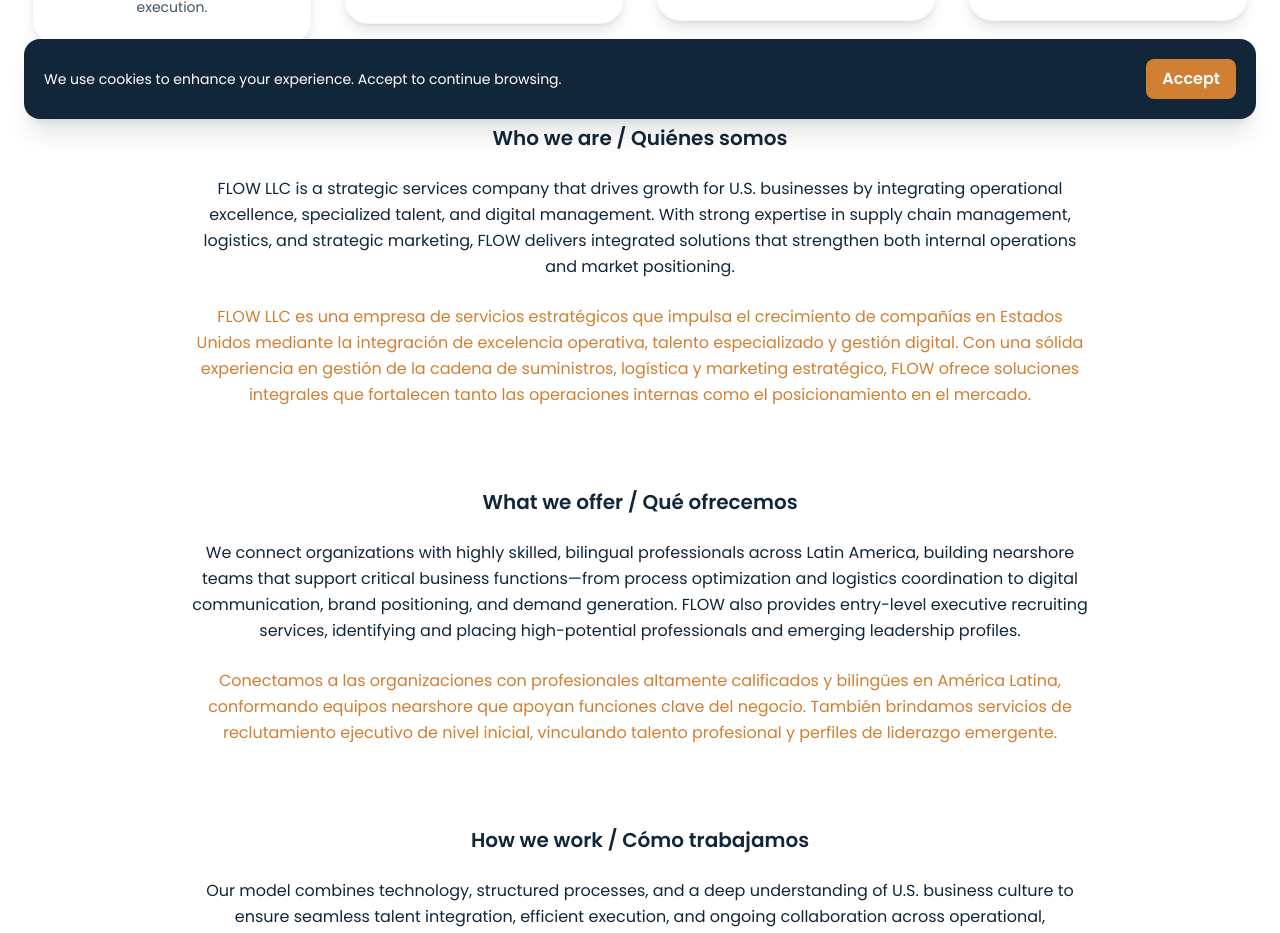
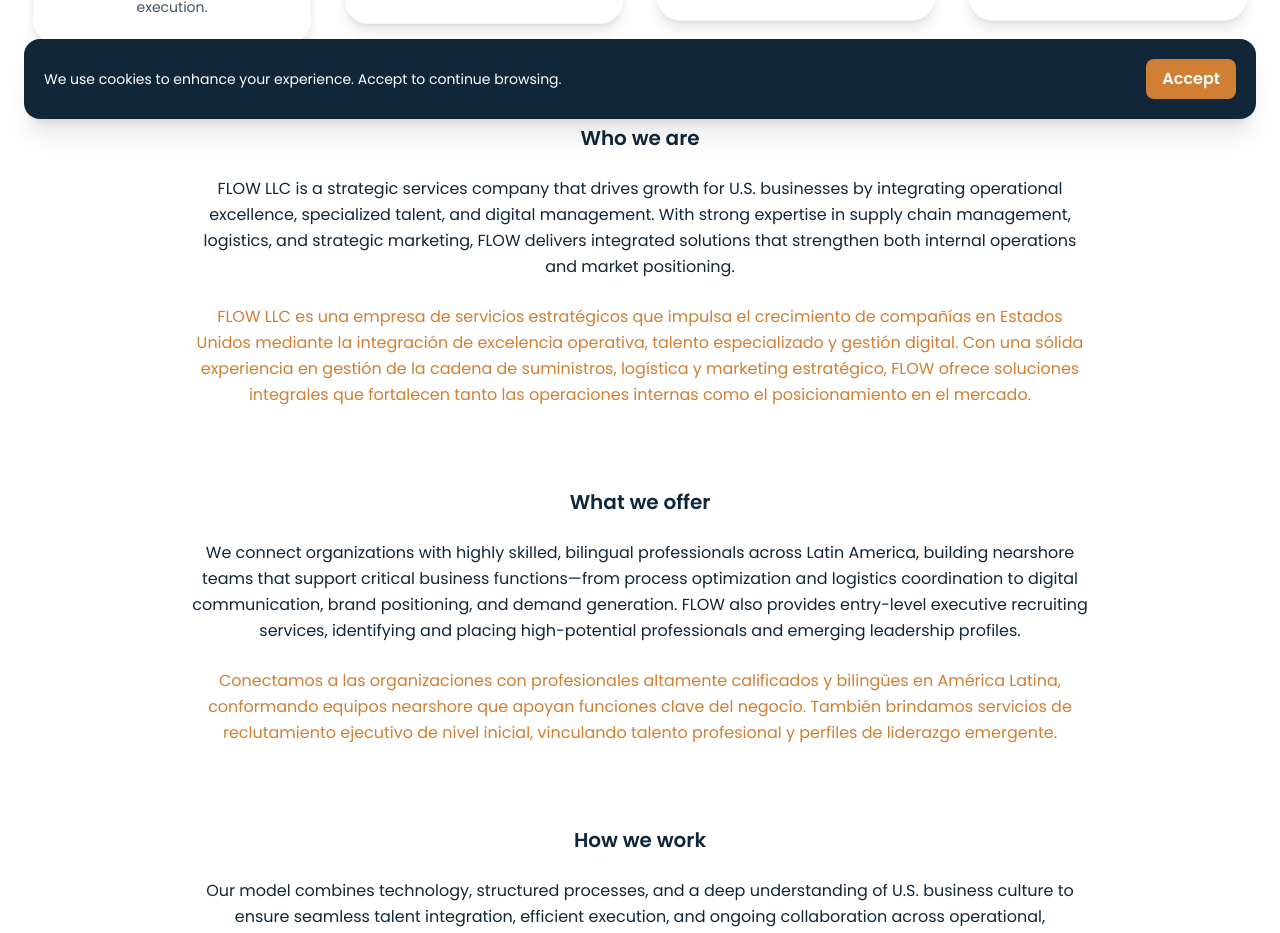
Before and after one commit to r4vig/flow-web, a Next.js app: page /about in a window 1280 px wide. Shown: the part 657-1590 px from the top of the page. Built offline with nearby package versions, Linux system fonts and the light colour scheme.

Commit message:
Updateeee

```diff
--- a/components/AboutSection.tsx
+++ b/components/AboutSection.tsx
@@ -90,7 +90,7 @@
         <FadeIn delay={0.1}>
           <div className="space-y-6 max-w-4xl mx-auto text-center">
             <h3 className="text-xl font-semibold text-brand-navy">
-              Who we are / Quiénes somos
+              Who we are
             </h3>
             <p className="text-brand-navy text-base leading-relaxed">
               FLOW LLC is a strategic services company that drives growth for
@@ -116,7 +116,7 @@
         <FadeIn delay={0.2}>
           <div className="space-y-6 max-w-4xl mx-auto text-center">
             <h3 className="text-xl font-semibold text-brand-navy">
-              What we offer / Qué ofrecemos
+              What we offer
             </h3>
             <p className="text-brand-navy text-base leading-relaxed">
               We connect organizations with highly skilled, bilingual
@@ -141,7 +141,7 @@
         <FadeIn delay={0.3}>
           <div className="space-y-6 max-w-4xl mx-auto text-center">
             <h3 className="text-xl font-semibold text-brand-navy">
-              How we work / Cómo trabajamos
+              How we work
             </h3>
             <p className="text-brand-navy text-base leading-relaxed">
               Our model combines technology, structured processes, and a deep
```
